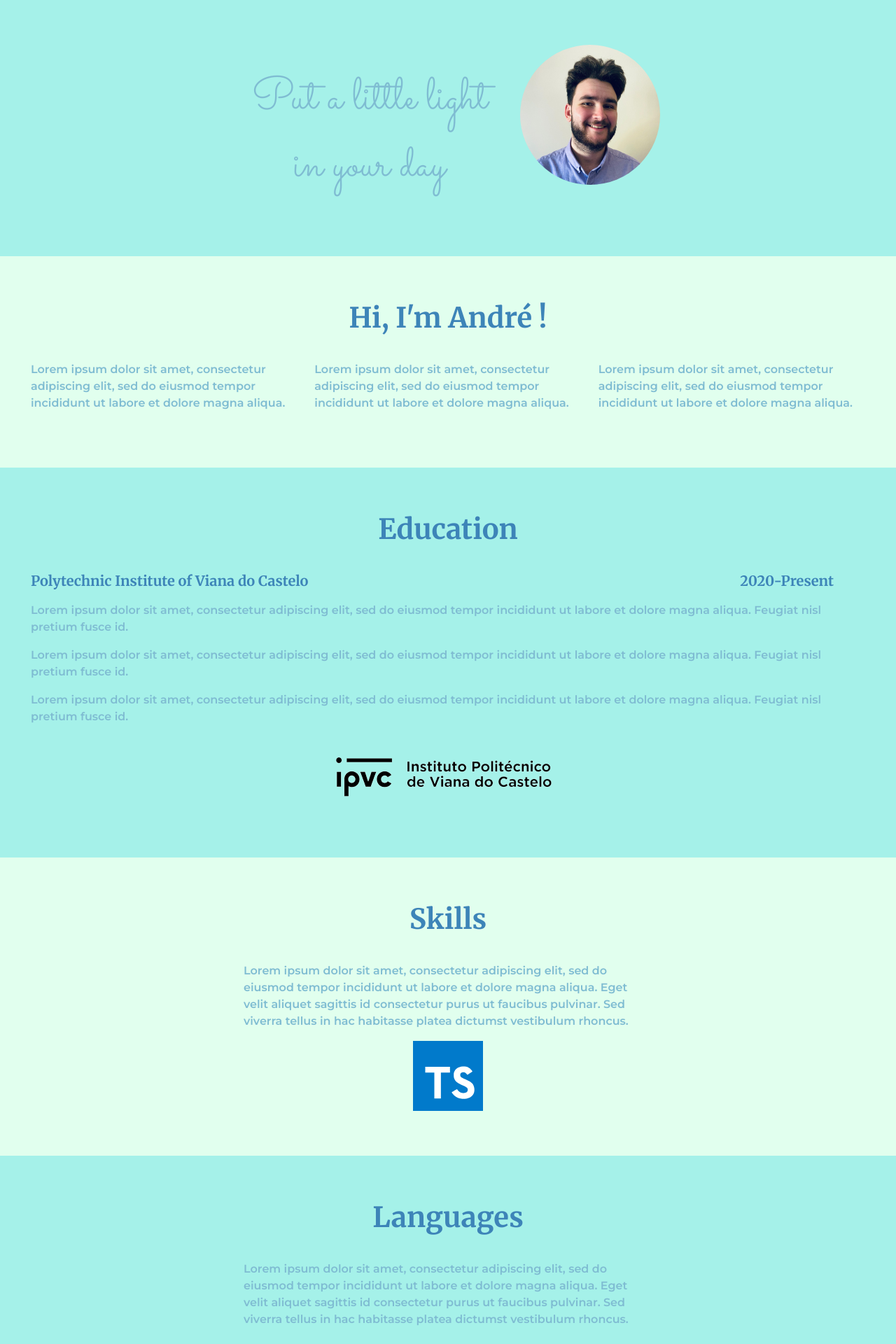
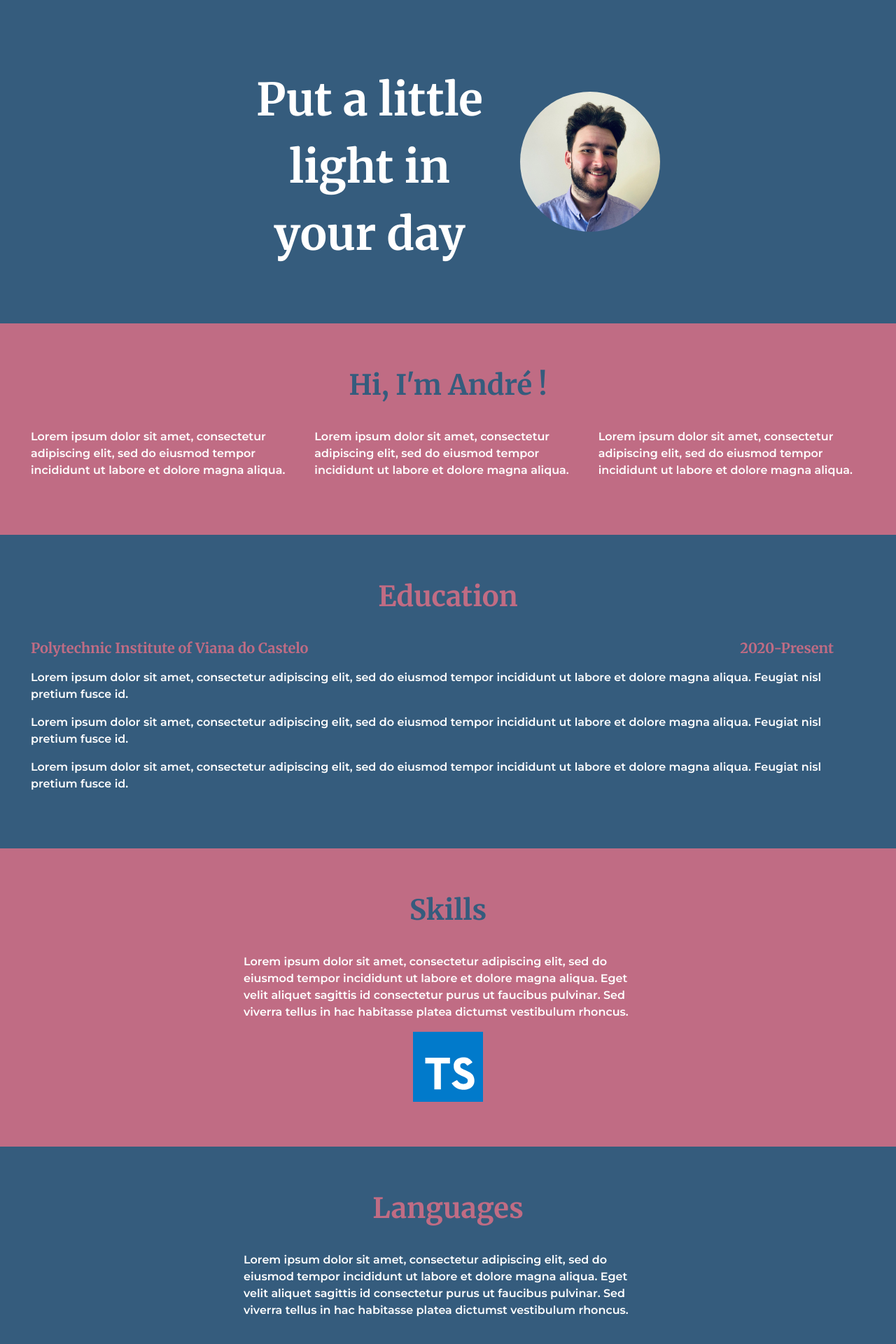
Before and after one commit to brandao07/sir-pl, a PHP site: page / in a window 1280 px wide. Shown: the top 1920 px of the page at 70% size. Run offline with PHP 8.4, Linux system fonts and the light colour scheme; some libraries are stand-ins or nearby versions.

Commit message:
Changed colors

```diff
--- a/2-css/index.html
+++ b/2-css/index.html
@@ -16,7 +16,7 @@
     <!-- Google Fonts -->
     <link rel="preconnect" href="https://fonts.googleapis.com">
     <link rel="preconnect" href="https://fonts.gstatic.com" crossorigin>
-    <link href="https://fonts.googleapis.com/css2?family=Merriweather:wght@700&family=Montserrat:wght@400;500;600&family=Sacramento&display=swap" rel="stylesheet">
+    <link href="https://fonts.googleapis.com/css2?family=Merriweather:wght@700&family=Montserrat:wght@400;500;600&family=Poppins:ital@1&display=swap" rel="stylesheet">
     <!-- Font Awesome -->
     <script
             src="https://kit.fontawesome.com/3ae97c3eed.js"
@@ -40,7 +40,7 @@
             <div class="col-auto col-lg-4">
                 <p class="hero-quote">Put a little light in your day</p>
             </div>
-            <div class="col-auto">
+            <div class="col-auto my-auto">
                 <img class="hero-img" src="./assets/me.jpeg" alt="andre" width="250"/>
             </div>
         </div>
@@ -88,11 +88,6 @@
                 <p>Lorem ipsum dolor sit amet, consectetur adipiscing elit, sed do eiusmod tempor incididunt ut labore et dolore magna aliqua. Feugiat nisl pretium fusce id.</p>
                 <p>Lorem ipsum dolor sit amet, consectetur adipiscing elit, sed do eiusmod tempor incididunt ut labore et dolore magna aliqua. Feugiat nisl pretium fusce id.</p>
                 <p>Lorem ipsum dolor sit amet, consectetur adipiscing elit, sed do eiusmod tempor incididunt ut labore et dolore magna aliqua. Feugiat nisl pretium fusce id.</p>
-            </div>
-        </div>
-        <div class="row justify-content-center">
-            <div class="col-auto">
-                <img src="./assets/ipvc.png" alt="ipvc">
             </div>
         </div>
     </div>
--- a/2-css/styles.css
+++ b/2-css/styles.css
@@ -12,25 +12,32 @@ body {
 
 h1, h2, h3, h4, h5, h6 {
     font-family: 'Merriweather', serif;
-    color: #3D84B8;
     font-weight: bolder;
 }
 
 p {
-    color: #7FBCD2;
+    color: #FFFFFF;
     font-weight: bold;
 }
 
 /* Sections */
 
 .dark-section {
-    background-color: #A5F1E9;
+    background-color: #355C7D;
     padding: 4rem 2rem;
 }
 
 .light-section {
-    background-color: #E1FFEE;
+    background-color: #C06C84;
     padding: 4rem 2rem;
+}
+
+.light-section h1, h2, h3, h4, h5, h6 {
+    color: #355C7D;
+}
+
+.dark-section h1, h2, h3, h4, h5, h6 {
+    color: #C06C84;
 }
 
 .section-title {
@@ -44,7 +51,7 @@ p {
 /* Hero Section */
 
 .hero-quote {
-    font-family: 'Sacramento', cursive;
+    font-family: 'Merriweather', serif;
     padding-top: 30px;
     font-size: 4rem;
     text-align: center;
@@ -82,12 +89,12 @@ p {
 }
 
 .btn-primary, .btn-primary:hover, .btn-primary:active, .btn-primary:visited {
-    background-color: #3D84B8;
+    background-color: #C06C84;
     border-width: 0;
 }
 
 .form-label {
-    color: #3D84B8;
+    color: #FFFFFF;
 }
 
 .center-form {
@@ -99,7 +106,7 @@ p {
 
 .footer-icon {
     padding-top: 4rem;
-    color: #3D84B8;
+    color: #355C7D;
 }
 
 .footer-link {
@@ -108,5 +115,5 @@ p {
 }
 
 .footer-icon:hover {
-    color: #A5F1E9;
+    color: #FFFFFF;
 }
```
